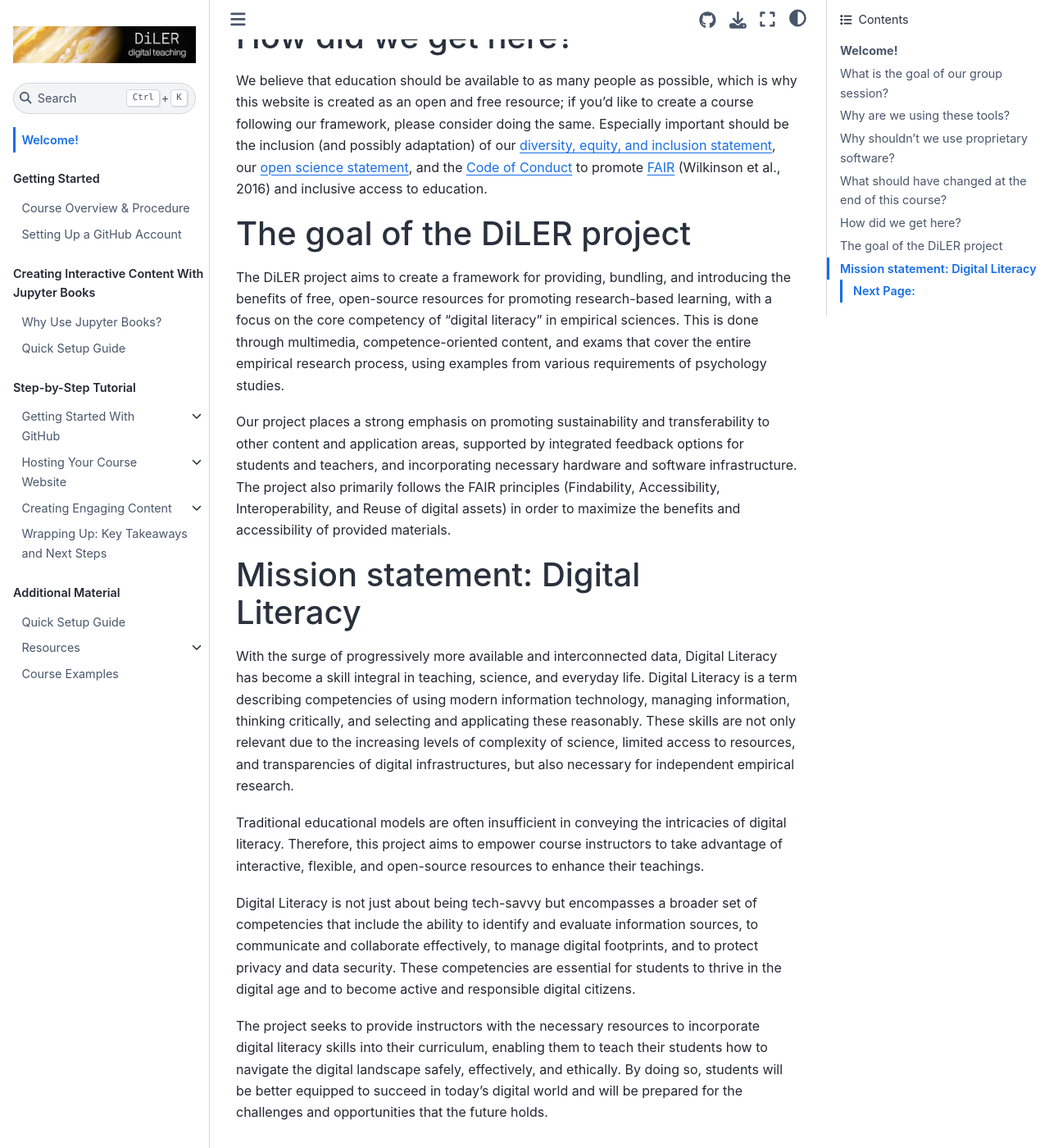
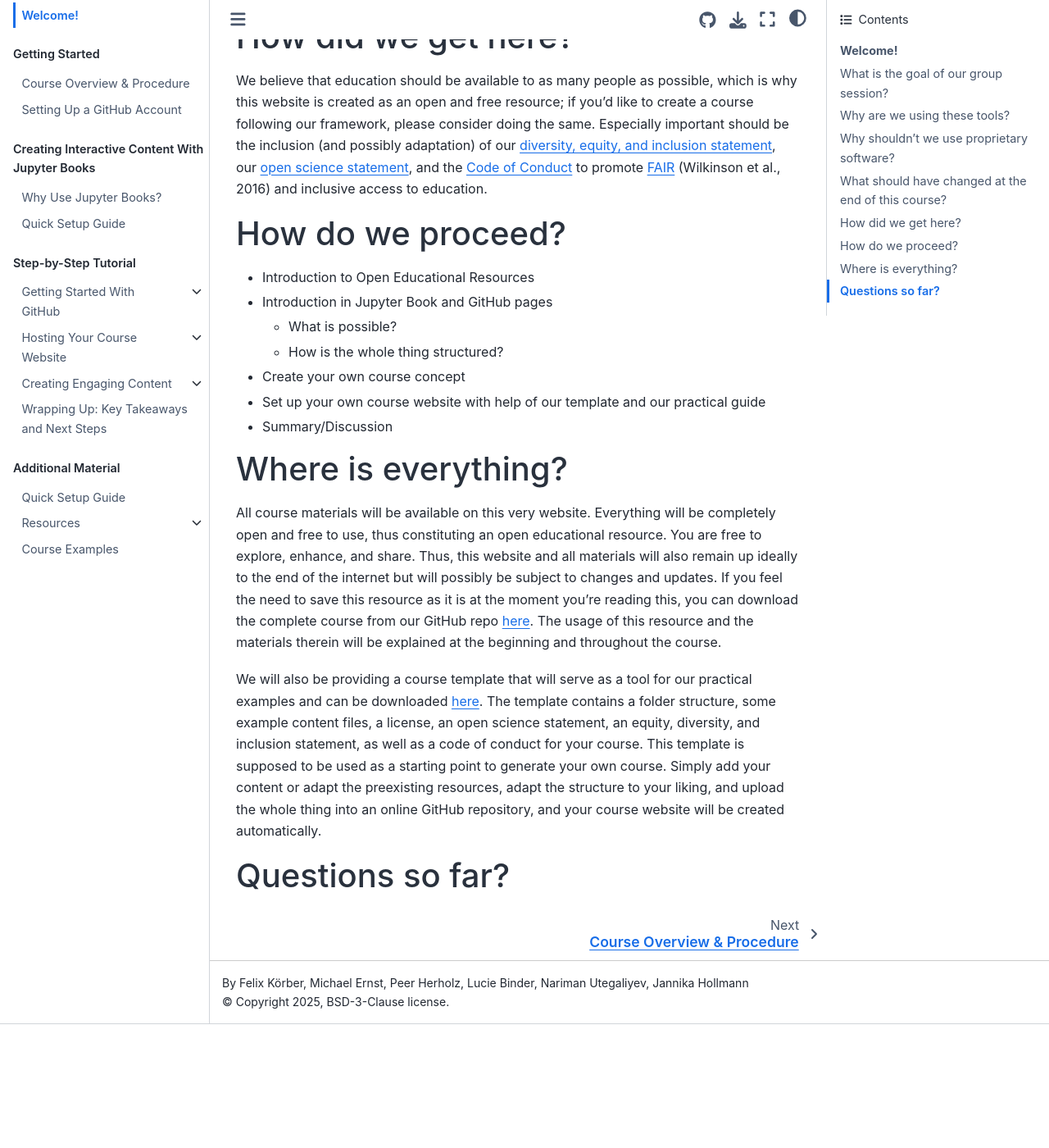
Before and after one commit to luciebinder/ws-openness-2025, a Jupyter Book: the page built from general-information/index.md, in a window 1280 px wide and 1400 px high, scrolled down 1427 px. Shown: the whole window at 82% size. Built offline with Jupyter Book 1.0.4 settings and Sphinx 7.4.7 and the Sphinx Book theme 1.1.4, drawn with Linux system fonts in a browser that asks for light colours; pages that are not in the unit, such as notebooks, are missing from menus; after the commit the page ends 2676 px from its top, so only the background shows below that; some of the changed text lies outside the part shown.

Commit message:
Update index.md

```diff
--- a/general-information/index.md
+++ b/general-information/index.md
@@ -24,21 +24,19 @@ You will have developed your own course concept and set up your own course by us
 # How did we get here?
 We believe that education should be available to as many people as possible, which is why this website is created as an open and free resource; if you’d like to create a course following our framework, please consider doing the same. Especially important should be the inclusion (and possibly adaptation) of our [diversity, equity, and inclusion statement](../resources/dei), our [open science statement](../resources/open_science), and the [Code of Conduct](../resources/CoC) to promote [FAIR](https://www.nature.com/articles/sdata201618) (Wilkinson et al., 2016) and inclusive access to education.
 
-# The goal of the DiLER project
+# How do we proceed?
+- Introduction to Open Educational Resources
+- Introduction in Jupyter Book and GitHub pages
+  - What is possible?
+  - How is the whole thing structured?
+- Create your own course concept
+- Set up your own course website with help of our template and our practical guide
+- Summary/Discussion
 
-The DiLER project aims to create a framework for providing, bundling, and introducing the benefits of free, open-source resources for promoting research-based learning, with a focus on the core competency of “digital literacy” in empirical sciences. This is done through multimedia, competence-oriented content, and exams that cover the entire empirical research process, using examples from various requirements of psychology studies.
+# Where is everything?
 
-Our project places a strong emphasis on promoting sustainability and transferability to other content and application areas, supported by integrated feedback options for students and teachers, and incorporating necessary hardware and software infrastructure. The project also primarily follows the FAIR principles (Findability, Accessibility, Interoperability, and Reuse of digital assets) in order to maximize the benefits and accessibility of provided materials.
+All course materials will be available on this very website. Everything will be completely open and free to use, thus constituting an open educational resource. You are free to explore, enhance, and share. Thus, this website and all materials will also remain up ideally to the end of the internet but will possibly be subject to changes and updates. If you feel the need to save this resource as it is at the moment you’re reading this, you can download the complete course from our GitHub repo [here](https://github.com/luciebinder/ws-openness-2025). The usage of this resource and the materials therein will be explained at the beginning and throughout the course.
 
-# Mission statement: Digital Literacy
+We will also be providing a course template that will serve as a tool for our practical examples and can be downloaded [here](https://github.com/luciebinder/course-template-minimal). The template contains a folder structure, some example content files, a license, an open science statement, an equity, diversity, and inclusion statement, as well as a code of conduct for your course. This template is supposed to be used as a starting point to generate your own course. Simply add your content or adapt the preexisting resources, adapt the structure to your liking, and upload the whole thing into an online GitHub repository, and your course website will be created automatically.
 
-With the surge of progressively more available and interconnected data, Digital Literacy has become a skill integral in teaching, science, and everyday life. Digital Literacy is a term describing competencies of using modern information technology, managing information, thinking critically, and selecting and applicating these reasonably. These skills are not only relevant due to the increasing levels of complexity of science, limited access to resources, and transparencies of digital infrastructures, but also necessary for independent empirical research.
-
-Traditional educational models are often insufficient in conveying the intricacies of digital literacy. Therefore, this project aims to empower course instructors to take advantage of interactive, flexible, and open-source resources to enhance their teachings.
-
-Digital Literacy is not just about being tech-savvy but encompasses a broader set of competencies that include the ability to identify and evaluate information sources, to communicate and collaborate effectively, to manage digital footprints, and to protect privacy and data security. These competencies are essential for students to thrive in the digital age and to become active and responsible digital citizens.
-
-The project seeks to provide instructors with the necessary resources to incorporate digital literacy skills into their curriculum, enabling them to teach their students how to navigate the digital landscape safely, effectively, and ethically. By doing so, students will be better equipped to succeed in today’s digital world and will be prepared for the challenges and opportunities that the future holds.
-
-## Next Page:
-When you click on the next section {doc}`overview`, you will find more details on the objectives and the structure of this website.
+# Questions so far?
```
